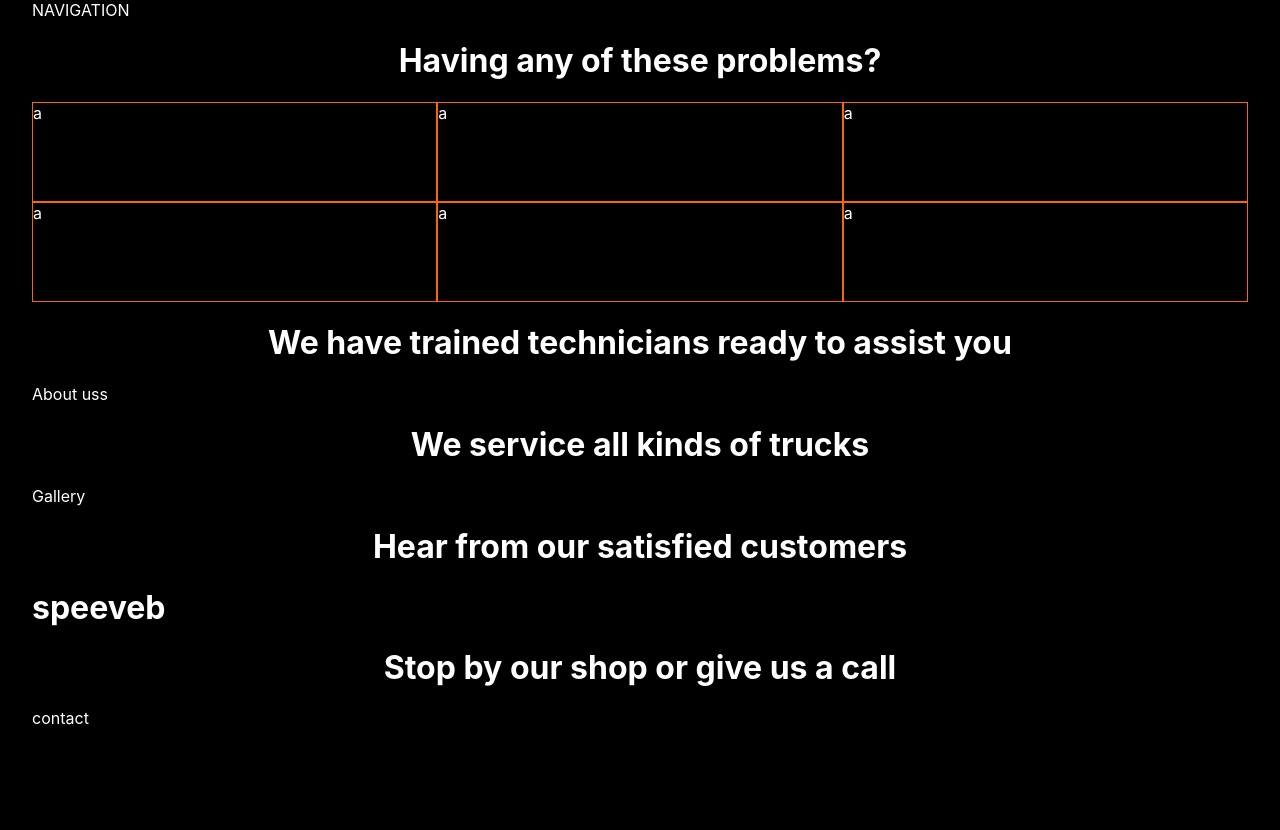
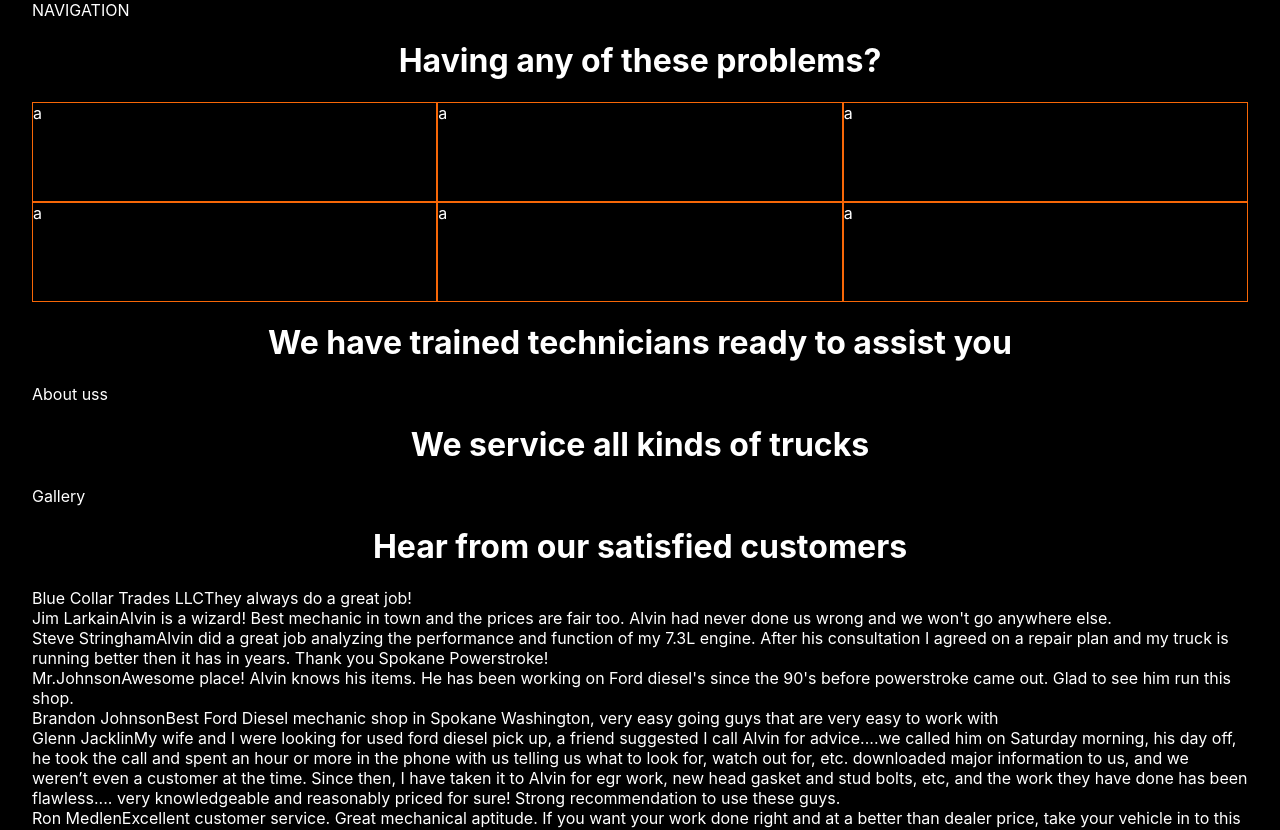
Before and after one commit to DylanBozarth/spokane-power-stroke, a Next.js app: page / in a window 1280 px wide. Shown: the top 830 px of the page. Before the commit the page ends 800 px from the top, so only its background shows below. Built offline with nearby package versions, Linux system fonts and the light colour scheme.

Commit message:
lmao that bug

```diff
--- a/pages/components/reviews.tsx
+++ b/pages/components/reviews.tsx
@@ -1,7 +1,6 @@
 import { useState, useEffect } from "react";
 export const Reviews = () => {
   const [items, setItems] = useState([
-
     {
       Customer: "Blue Collar Trades LLC",
       desc: "They always do a great job!",
@@ -75,17 +74,16 @@ export const Reviews = () => {
 
       desc: "Spokane powerstroke service is top notch.  Unfortunately,  we have had to visit many Spokane diesel shops for repairs and this shop is by far the best. The service and diesel expertise this shop gave us was unprecedented.  This is the best diesel shop in town!!!",
     },
-      ])
-useEffect(( ) => {
-    console.log(items)
-})
+  ]);
+  useEffect(() => {
+    console.log(items);
+  });
   return (
     <div>
       {items.map(({Customer, desc}) => {
-        <div className="review">
-          <h4>{Customer}</h4>
-          <p>{desc}</p>
-        </div>;
+        return (
+          <div key={Customer}>{Customer}{desc}</div>
+        )
       })}
       <h1>speeveb</h1>
     </div>
```
